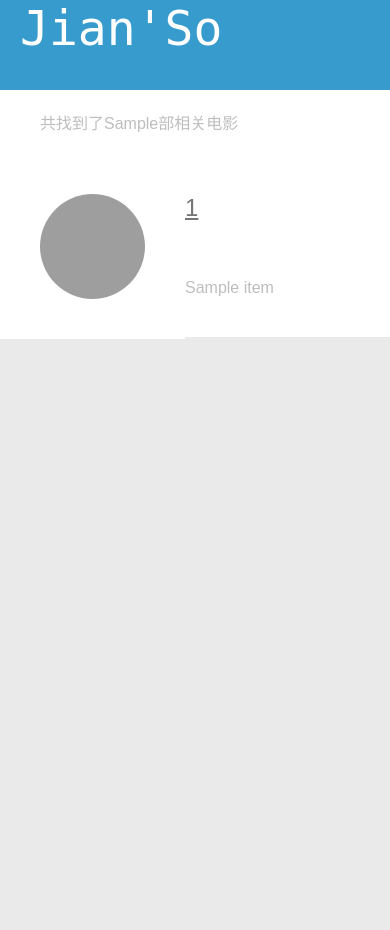
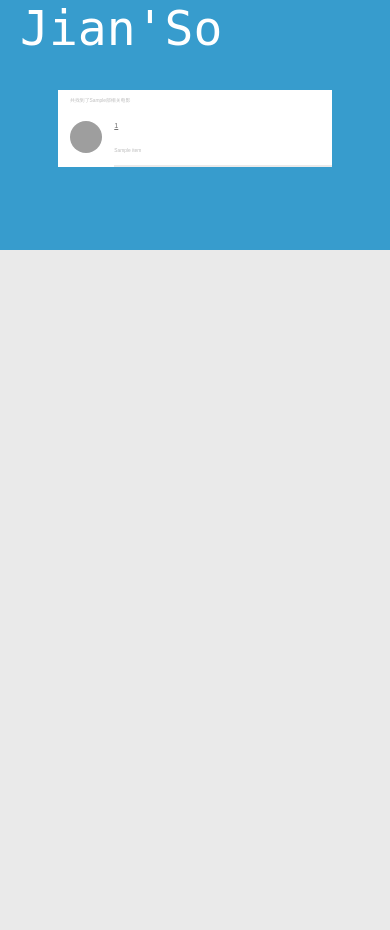
Before and after one commit to BeifeiZhou/JianSo_Movie, a Flask app: template templates/searchList.html in a window 390 px wide; the page is wider, and only the part inside the window is pictured. After the commit the page ends 250 px from the top of that part, so only its background shows below. Run offline with Flask 2, Linux system fonts and the light colour scheme; the template is opened without the code that fills it: most values are stand-ins (such as "Sample title", 1, 10 or a date in 2020); grey boxes are pictures that could not be loaded.

Commit message:
[适配mobile]:rem+vh+flex

```diff
--- a/static/css/main.css
+++ b/static/css/main.css
@@ -18,6 +18,9 @@
     margin: 0;
     padding: 0;
     background-color: #eaeaea;
+    display: flex;
+    min-height: 100vh;
+    flex-direction: column;
 }
 .white-text {color: rgba(255, 255, 255, 1);}
 .white-secondary {color: rgba(255, 255, 255, 0.7);}
--- a/static/css/search.css
+++ b/static/css/search.css
@@ -12,13 +12,13 @@
 }
 
 section {
-    width: 900px;
-    height: 800px;
+    /*width: 900px;*/
+    width: 11.25rem;
     margin: -160px auto 0 auto;
-    padding-bottom: 40px;
 }
 section > .item {
-    min-height: 185px;
+    min-height: 2.3125rem;
+    /*min-height: 185px;*/
     overflow: hidden;
     background-color: white;
     color: rgba(255, 255, 255, 0.6);
@@ -32,29 +32,40 @@
     box-shadow: 0 3px 10px rgba(0, 0, 0, 0.5);
 }
 section > .message-total {
-    padding: 20px 0;
+    /*padding: 20px 0;*/
+    /*background-color: white;*/
+    /*font-size: 16px;*/
+    /*text-indent: 40px;*/
+    padding: 0.25rem 0;
     background-color: white;
-    font-size: 16px;
-    text-indent: 40px;
+    font-size: 0.2rem;
+    text-indent: 0.5rem;
     color: rgba(0, 0, 0, 0.26);
 }
 .item > .item-img {
     float: left;
-    width: 105px;
-    height: 105px;
-    margin: 40px;
-    background-size: 105px;
+    /*width: 105px;*/
+    /*height: 105px;*/
+    width: 1.3125rem;
+    height: 1.3125rem;
+    margin: 0.5rem;
+    /*margin: 40px;*/
+    background-size: 1.3125rem;
+    /*background-size: 105px;*/
     background-position: center;
     border-radius: 100%;
     cursor: pointer;
     background-color: rgba(0, 0, 0, 0.26);
-    transition: all .2s ease;
+    transition: transform .2s ease;
 }
 .item > .item-label {
     float: left;
-    width: 715px;
-    height: 103px;
-    padding: 40px 0;
+    /*width: 715px;*/
+    width: 8.9375rem;
+    height: 1.2875rem;
+    /*height: 103px;*/
+    padding: 0.5rem 0;
+    /*padding: 40px 0;*/
     border-style: solid;
     border-width: 0 0 2px 0;
     border-color: #eaeaea;
@@ -63,25 +74,29 @@
     justify-content: space-between;
 }
 .item-label > .label-title {
-    font-size: 24px;
+    font-size: 0.3rem;
+    /*font-size: 24px;*/
     color: rgba(0, 0, 0, 0.54);
     cursor: pointer;
-    transition: all .1s ease;
+    transition: font-size,color .2s ease;
     text-decoration: underline;
+    padding-right: 0.5rem;
+    /*padding-right: 40px;*/
 
 }
 .item-active  .label-title {
-    font-size: 15px;
+    font-size: 0.1875rem;
+    /*font-size: 15px;*/
     color: rgb(55, 156, 205);
     text-decoration: none;
     cursor: text;
     word-break: break-all;
-    padding-right: 20px;
 
 }
 
 .item-label > .label-detail {
-    font-size: 16px;
+    font-size: 0.2rem;
+    /*font-size: 16px;*/
     color: rgba(0, 0, 0, 0.26);
 }
 .item > .item-dashBar {
@@ -93,16 +108,21 @@
     flex-direction: row;
     justify-content: space-between;
     align-items: center;
-    padding: 0 40px;
+    padding: 0 .5rem;
+    /*padding: 0 40px;*/
 }
 .item-dashBar > .dash-label {
-    font-size: 34px;
+    font-size: 0.425rem;
+    /*font-size: 34px;*/
     color: rgba(0, 0, 0, 0.54);
     cursor: pointer;
 }
 .item-dashBar > .dash-icon {
-    width: 30px;
-    height: 30px;
+    width: 0.375rem;
+    /*width: 30px;*/
+    height: 0.375rem;
+    /*height: 30px;*/
+    background-size: 0.375rem;
     background-image: url("../img/down.png");
     cursor: pointer;
     transition: all .2s ease;
@@ -111,6 +131,7 @@
     transform: rotate(360deg);
 }
 .item-active .item-dashBar {
-    height: 60px;
+    height: 0.75rem;
+    /*height: 60px;*/
     opacity: 1;
 }
--- a/static/scripts/search.js
+++ b/static/scripts/search.js
@@ -3,6 +3,20 @@
 //          BY BUT0N
 //
 //=_=_=_=_=_=_=_=_=_=_=_=_=_=_=_=_=_=_=_=_=_=_=_=_=_=_=_=_=_=_=_=_=_=_=_=_=
+(function (doc, win) {
+    var docEl = doc.documentElement,
+    resizeEvt = 'orientationchange' in window ? 'orientationchange' : 'resize',
+    recalc = function () {
+        var clientWidth = docEl.clientWidth;
+        if (!clientWidth) return;
+        docEl.style.fontSize = 20 * (clientWidth / 320) + 'px';
+    };
+
+    if (!doc.addEventListener) return;
+    win.addEventListener(resizeEvt, recalc, false);
+    doc.addEventListener('DOMContentLoaded', recalc, false);
+})(document, window);
+
 $(function() {
     $(".label-title").each(function(i,e) {
         $(e).click(function() {
```
Also changed, not shown: static/css/index.css (+20 -11 lines), static/images/Get_img.py (+14 -11 lines), static/scripts/index.js (+15 -0 lines).
